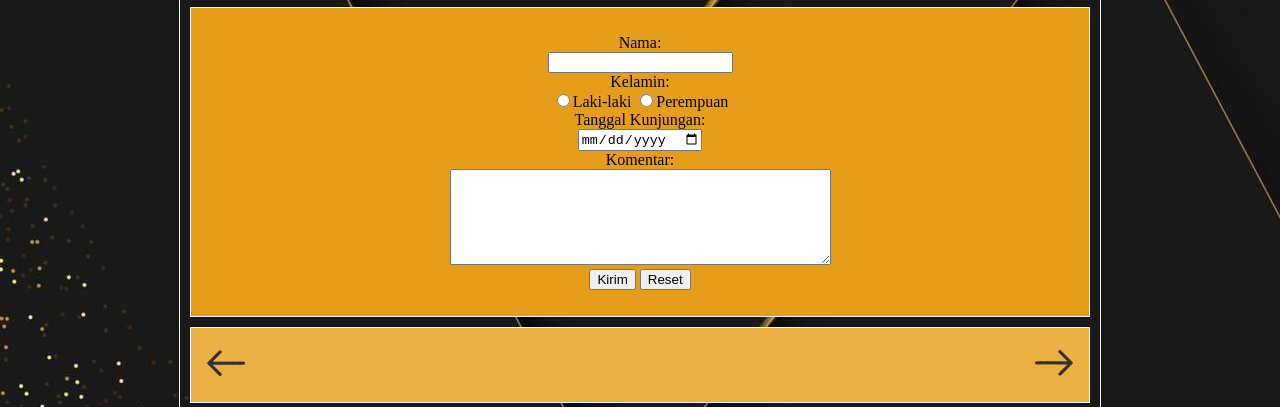
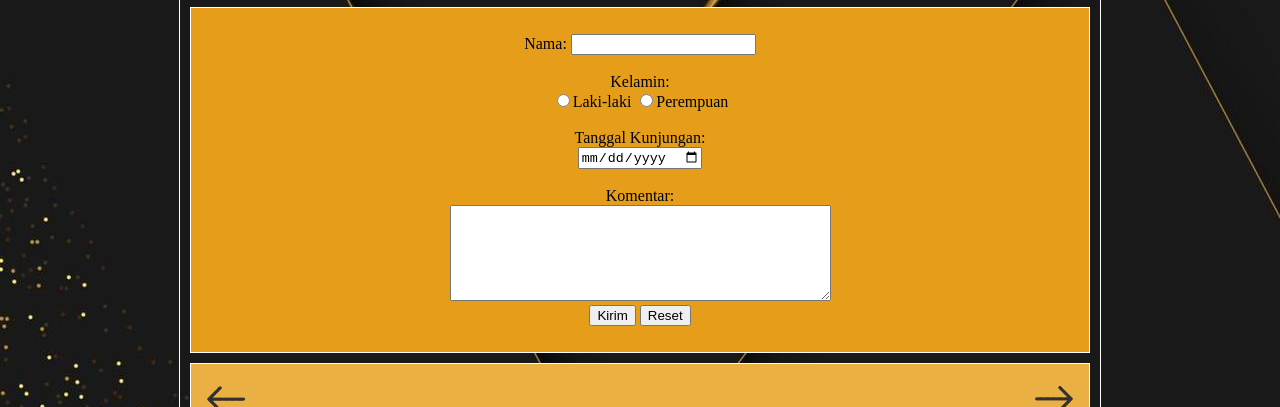
Before and after one commit to 3sija2aldanbimapradipta-eng/aldan-web, a plain HTML site: page bukutamu.html in a window 1280 px wide. Shown: the part 347-754 px from the top of the page. Drawn offline with Linux system fonts and the light colour scheme.

Commit message:
Update bukutamu.html

```diff
--- a/bukutamu.html
+++ b/bukutamu.html
@@ -30,16 +30,16 @@
                     <td colspan="5">
                        <P>
 <form align="center">
-    <label>Nama:</label><br>
-    <input type="text" name="nama"><br>
+    <label>Nama:</label>
+    <input type="text" name="nama"><br><br>
 
     <label>Kelamin:</label>
       <br>
         <input type="radio" name="kelamin" value="Laki-laki">Laki-laki
-        <input type="radio" name="kelamin" value="Perempuan">Perempuan      <br>
+        <input type="radio" name="kelamin" value="Perempuan">Perempuan     <br><br>
 
     <label>Tanggal Kunjungan:</label><br>
-    <input type="date" name="Tanggal Kunjungan"><br>
+    <input type="date" name="Tanggal Kunjungan"><br><br>
 
     <label>Komentar:</label><br>
     <textarea name="komentar" rows="6" cols="45"></textarea><br>
```
